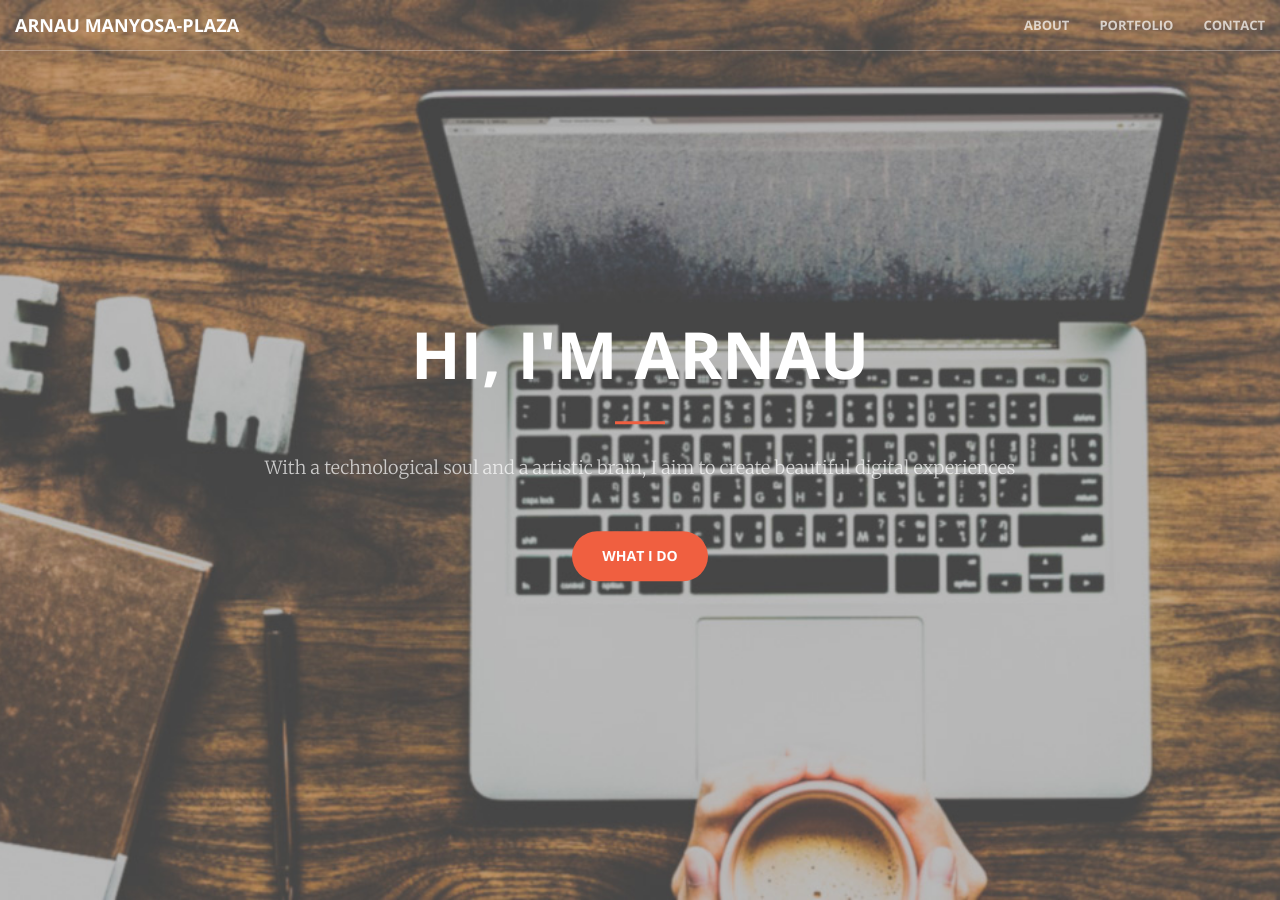
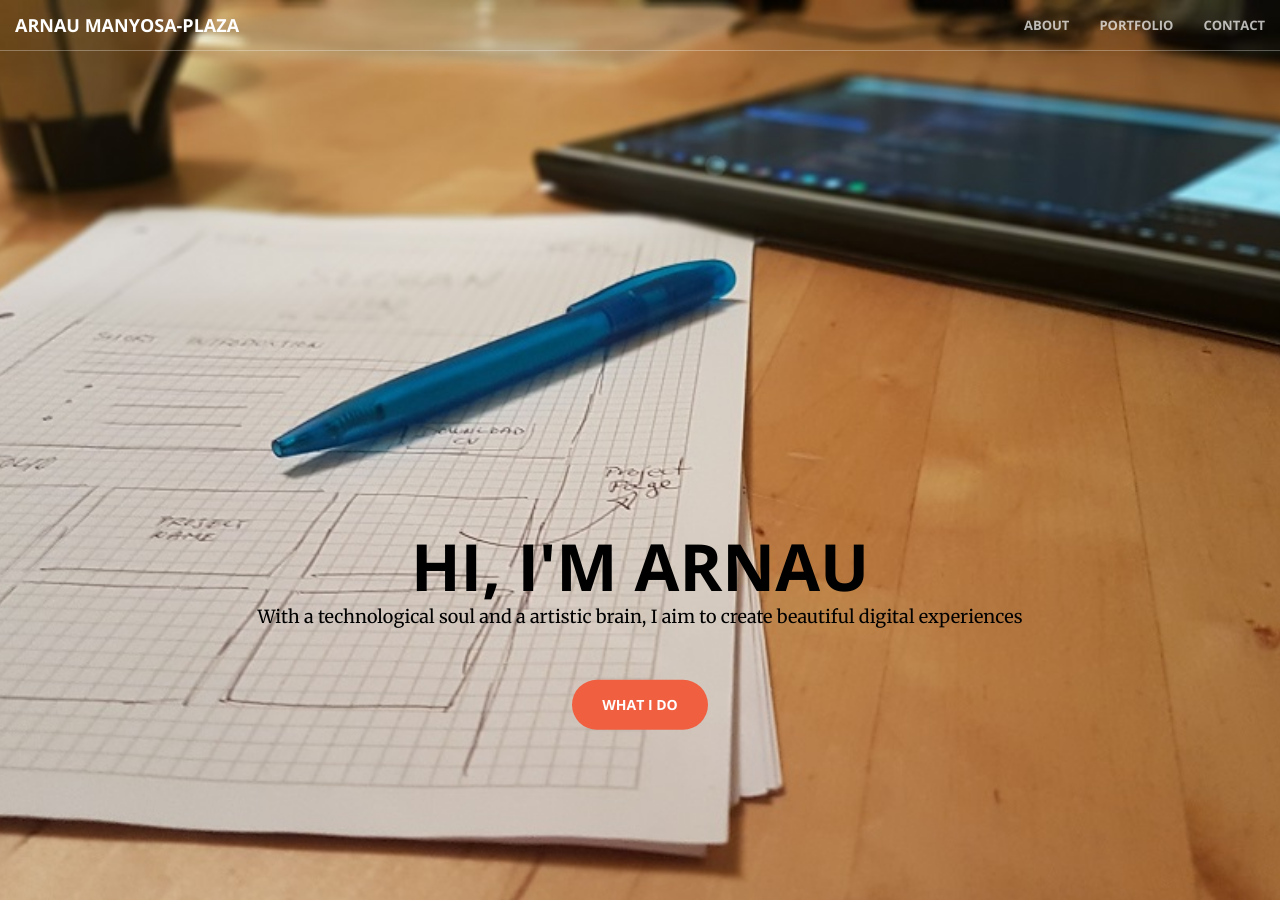
Before and after one commit to arnaumanyosa/arnaumanyosa.github.io, a Jekyll site: the page built from index.html, in a window 1280 px wide and 900 px high. Built offline with Jekyll 4.4.1, drawn with Linux system fonts in a browser that asks for light colours.

Commit message:
added new header (img and style)

```diff
--- a/_includes/head.html
+++ b/_includes/head.html
@@ -6,7 +6,7 @@
     <meta name="description" content="">
     <meta name="author" content="">
 
-    <title>Creative - Start Bootstrap Theme</title>
+    <title>Arnau Manyosa-Plaza</title>
 
     <!-- Bootstrap Core CSS -->
     <link rel="stylesheet" href="css/bootstrap.min.css" type="text/css">
@@ -21,6 +21,7 @@
 
     <!-- Custom CSS -->
     <link rel="stylesheet" href="css/main.css" type="text/css">
+    <link rel="stylesheet" href="css/custom.css" type="text/css">
 
     <!-- HTML5 Shim and Respond.js IE8 support of HTML5 elements and media queries -->
     <!-- WARNING: Respond.js doesn't work if you view the page via file:// -->
--- a/_includes/header.html
+++ b/_includes/header.html
@@ -2,7 +2,7 @@
     <div class="header-content">
         <div class="header-content-inner">
             <h1>Hi, I'm Arnau</h1>
-            <hr>
+            <!-- <hr> -->
             <p>With a technological soul and a artistic brain, I aim to create beautiful digital experiences</p>
             <a href="#about" class="btn btn-primary btn-xl page-scroll">What I do</a>
         </div>
--- a/_sass/_base.scss
+++ b/_sass/_base.scss
@@ -155,7 +155,7 @@ header {
     min-height: auto;
     @include background-cover;
     background-position: center;
-    background-image: url('../img/header3.jpg');
+    background-image: url('../img/header.jpg');
     text-align: center;
     color: white;
     .header-content {
--- /dev/null
+++ b/css/custom.css
@@ -0,0 +1,17 @@
+header .header-content {
+    top: 70%;
+}
+
+header {
+    background-color: #fcfcfc;
+    background-image: url('../img/header2.jpg');
+}
+
+header .header-content .header-content-inner h1 {
+  color: #000000;
+}
+
+header .header-content .header-content-inner p {
+  color: #000000;
+  font-weight: 500;
+}
```
Also changed, not shown: img/header2.jpg (added).
